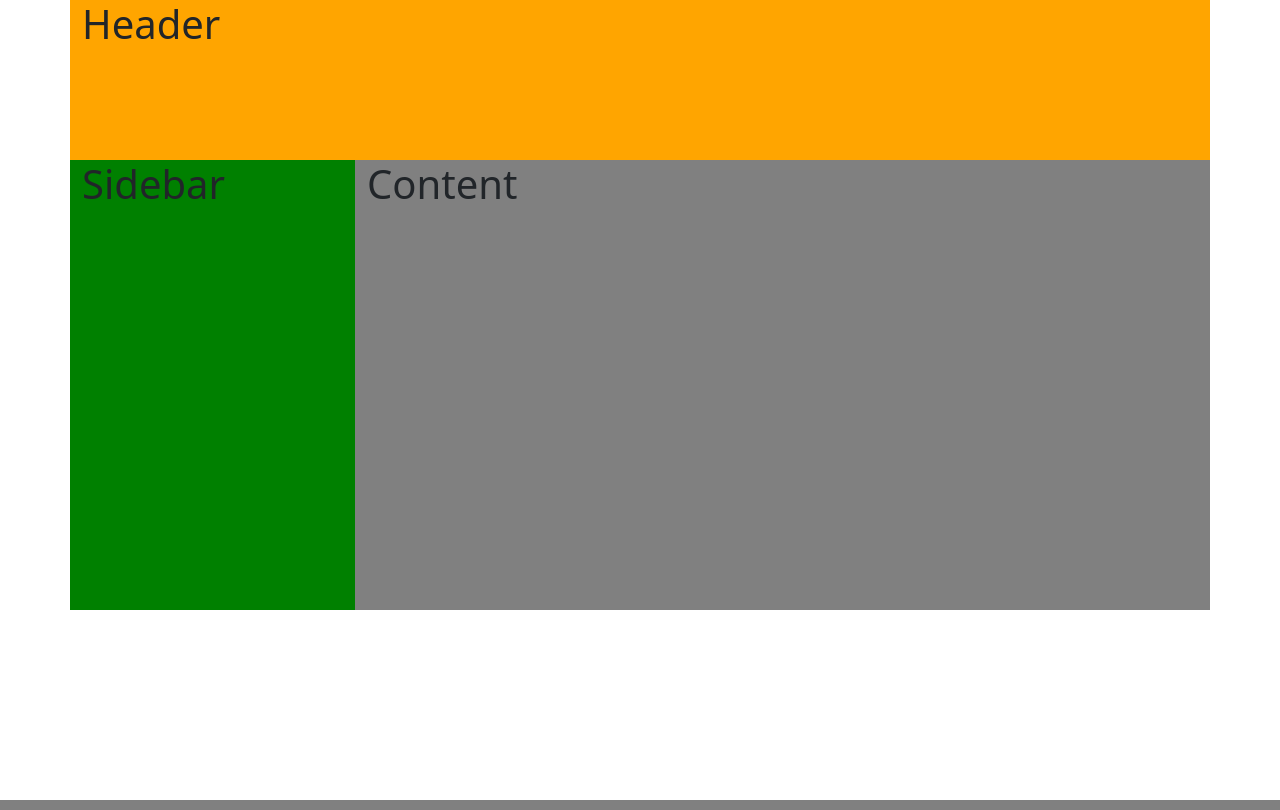
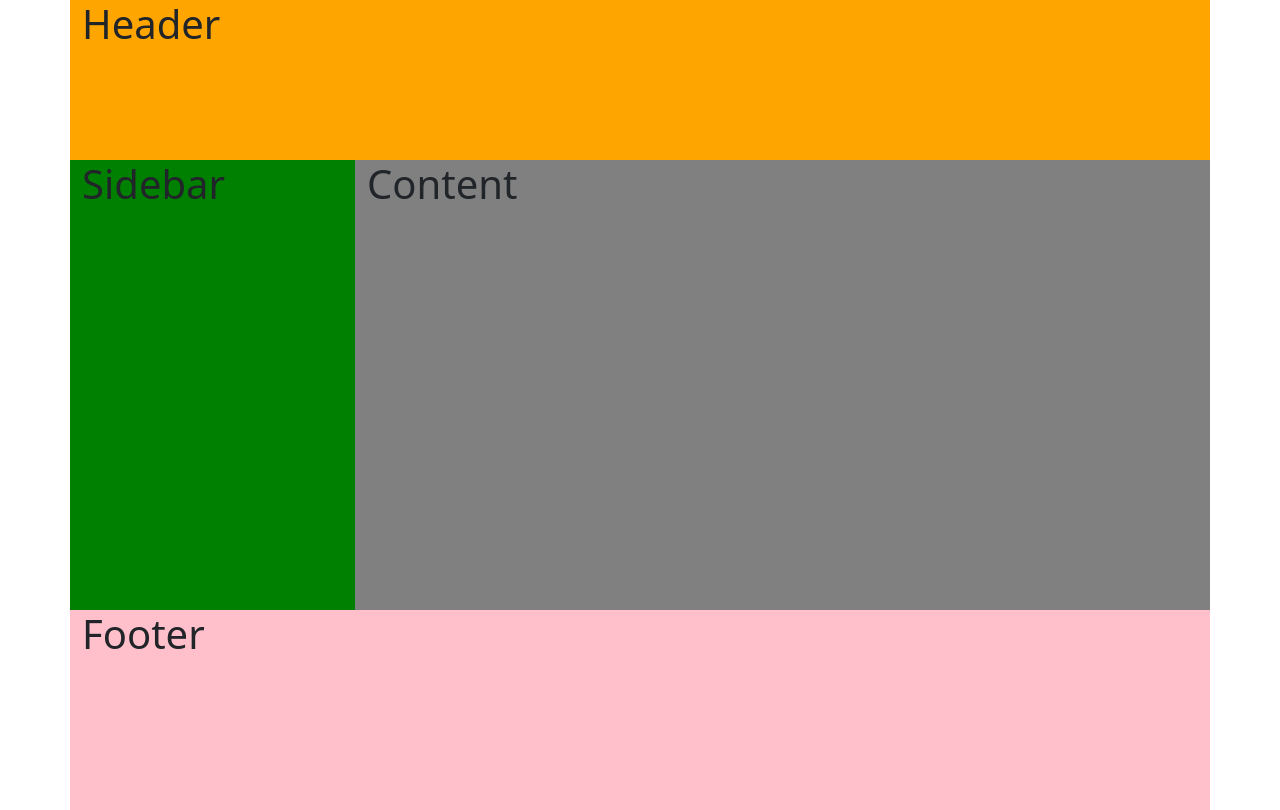
Before and after one commit to waiwaix43/phpclassroom, a PHP site: page /template1.php in a window 1280 px wide. Run offline with PHP 8.4, Linux system fonts and the light colour scheme.

Commit message:
Update template1.php

```diff
--- a/template1.php
+++ b/template1.php
@@ -21,6 +21,10 @@
         height: 450px;
         background-color: gray;
       }
+      #footer{
+        height: 200px;
+        background-color: pink;
+      }
     </style>
 
   </head>
@@ -39,6 +43,11 @@
           <h1>Content</h1>
         </div>
       </div>
+       <div class="row">
+        <div class="col-12" id="footer"> <!-- ฟุตเตอร์ -->
+          <h1>Footer</h1>
+        </div>
+      </div>
     </div>
     <!-- Option 1: Bootstrap Bundle with Popper -->
     <script src="https://cdn.jsdelivr.net/npm/bootstrap@5.1.3/dist/js/bootstrap.bundle.min.js" integrity="sha384-ka7Sk0Gln4gmtz2MlQnikT1wXgYsOg+OMhuP+IlRH9sENBO0LRn5q+8nbTov4+1p" crossorigin="anonymous"></script>
```
